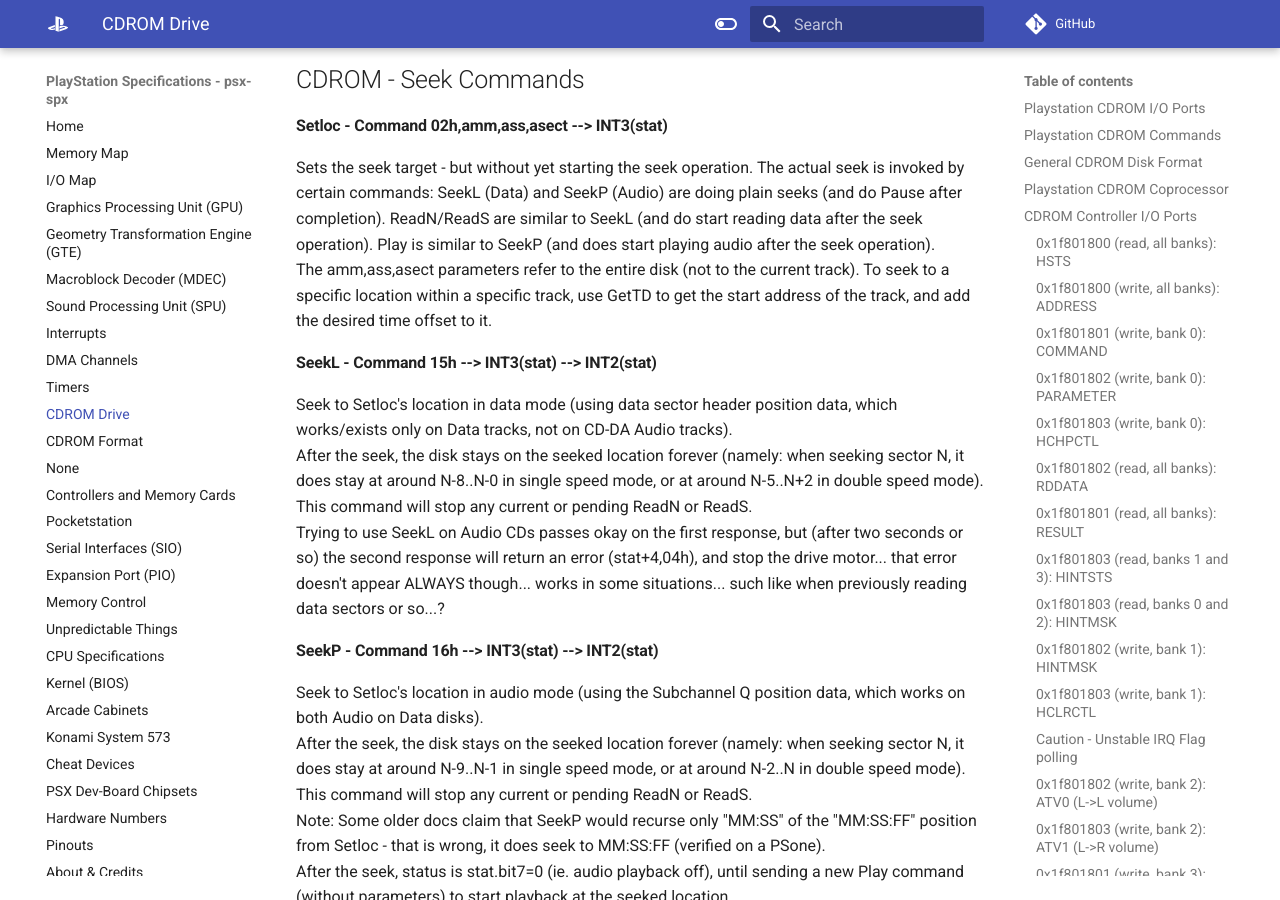
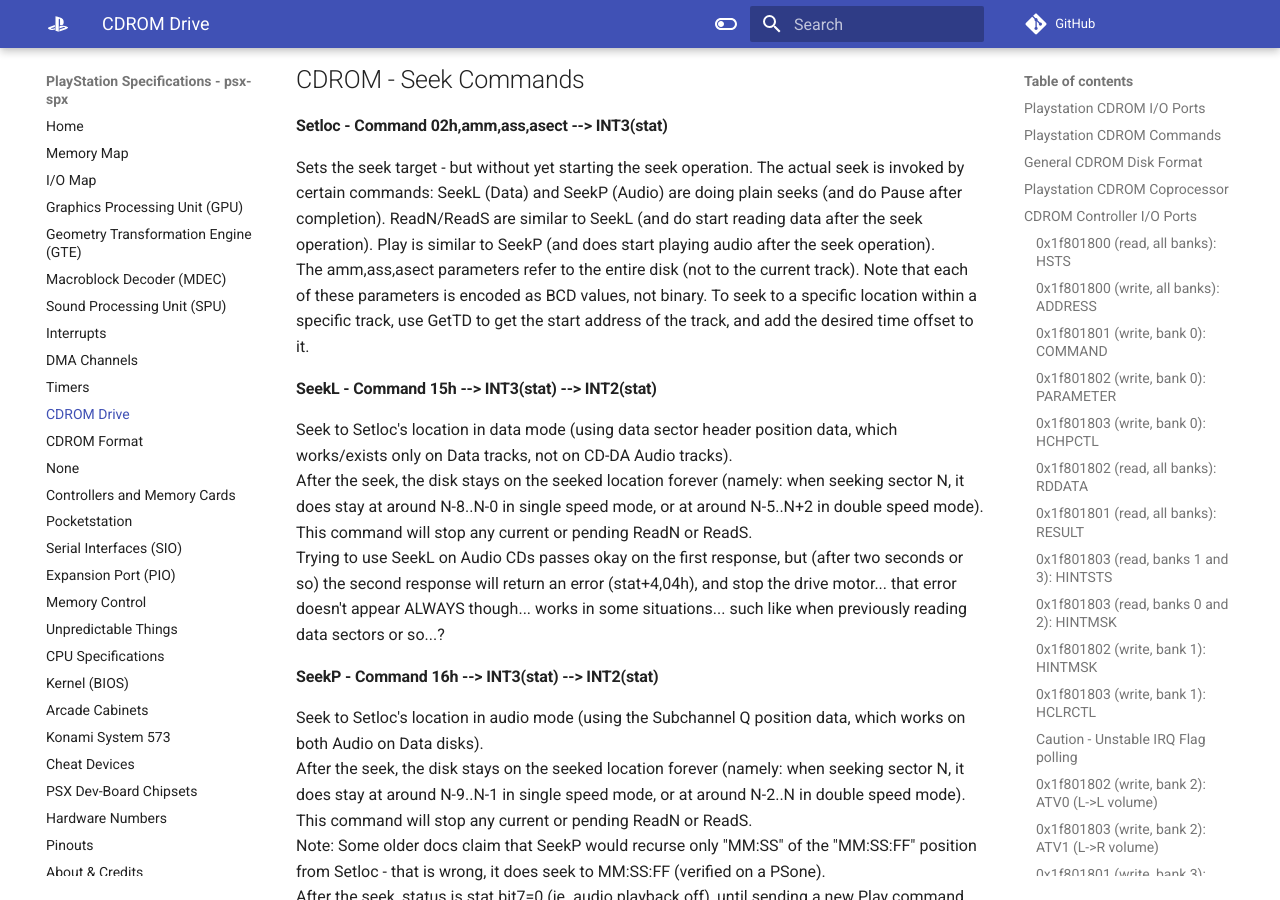
Before and after one commit to psx-spx/psx-spx.github.io, an MkDocs documentation site: the page built from docs/cdromdrive.md, in a window 1280 px wide and 900 px high, scrolled down 14453 px. Built offline with MkDocs 1.6.1 and Material for MkDocs 9.7.7, drawn with Linux system fonts in a browser that asks for light colours; comment, search, counter and statistics services are not loaded.

Commit message:
Update cdromdrive.md
Hi mom

```diff
--- a/docs/cdromdrive.md
+++ b/docs/cdromdrive.md
@@ -602,7 +602,8 @@
 (and do start reading data after the seek operation). Play is similar to SeekP
 (and does start playing audio after the seek operation).<br/>
 The amm,ass,asect parameters refer to the entire disk (not to the current
-track). To seek to a specific location within a specific track, use GetTD to
+track). Note that each of these parameters is encoded as BCD values, not binary.
+To seek to a specific location within a specific track, use GetTD to
 get the start address of the track, and add the desired time offset to it.<br/>
 
 #### SeekL - Command 15h --\> INT3(stat) --\> INT2(stat)
```
